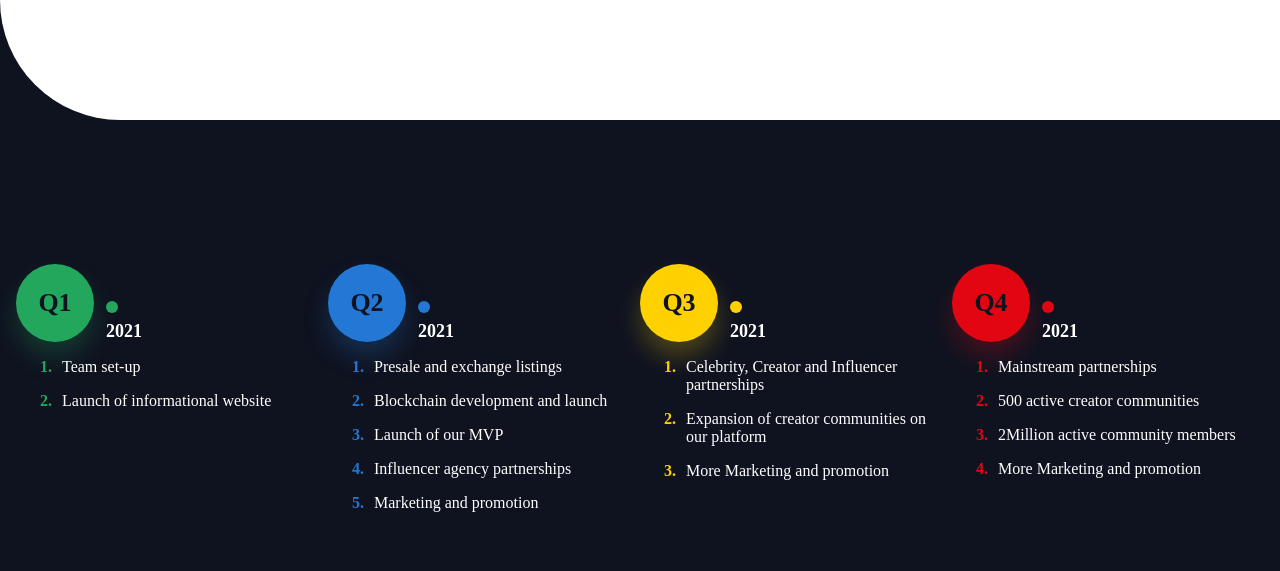
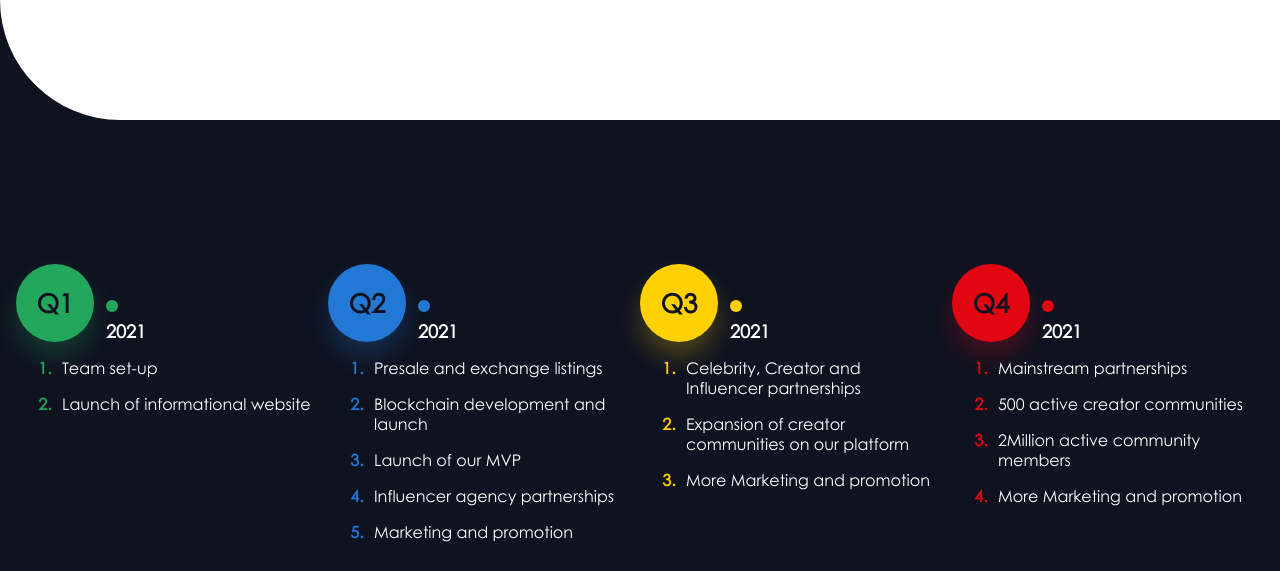
Before and after one commit to iconicsudip/fleapo-ui, a plain HTML site: page index.html in a window 1280 px wide. Shown: the top 571 px of the page. Drawn offline with Linux system fonts and the light colour scheme; the site is published under a folder, as on GitHub Pages, so addresses that start at the root find nothing.

Commit message:
font issue in deployed version - fixed

```diff
--- a/style.css
+++ b/style.css
@@ -9,7 +9,7 @@
 
 @font-face {
     font-family: cgfont;
-    src: url("/fonts/Century-Gothic.ttf");
+    src: url("./fonts/Century-Gothic.ttf");
 }
 
 body {
```
